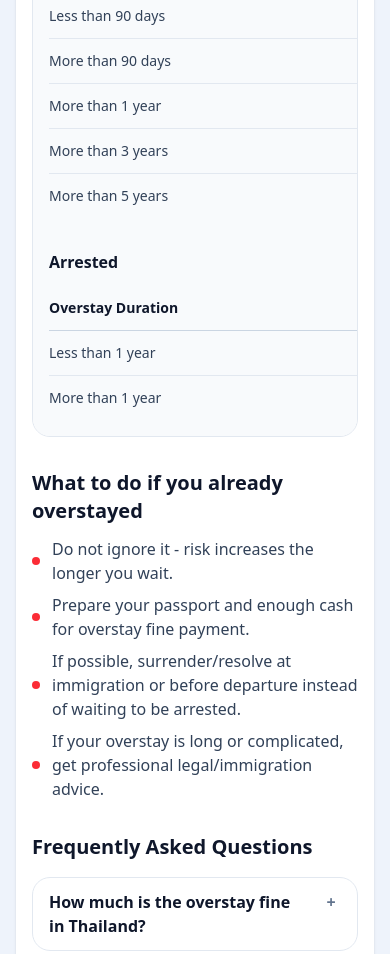
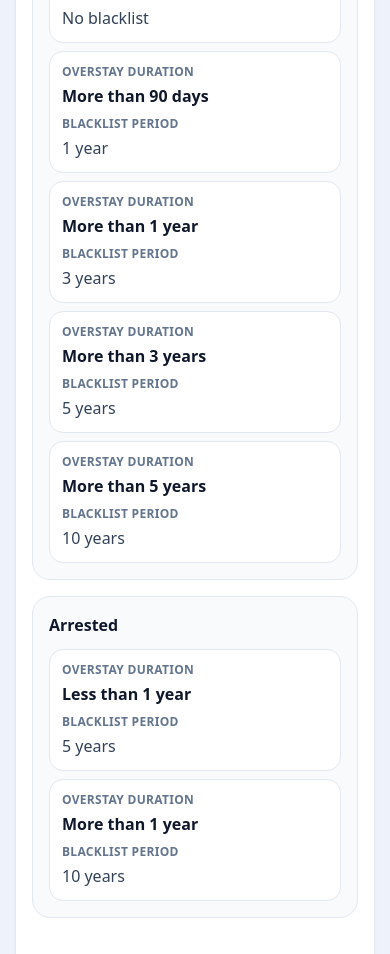
Before and after one commit to richardwskinner/thai-visa-checklist, a Next.js app: page /guides/overstay-thailand in a window 390 px wide. Shown: the part 1020-1974 px from the top of the page. Built offline with nearby package versions, Linux system fonts and the light colour scheme.

Commit message:
blacklist mobile fix

```diff
--- a/app/guides/overstay-thailand/page.tsx
+++ b/app/guides/overstay-thailand/page.tsx
@@ -100,10 +100,54 @@ export default function OverstayThailandGuidePage() {
               <section>
                 <h2 className="text-xl font-extrabold text-slate-900">Blacklist rules (official notice table)</h2>
 
-                <p className="mt-2 text-sm text-slate-600 sm:hidden">
-                  Swipe left/right to view the full table on mobile.
-                </p>
-                <div className="mt-4 overflow-x-auto rounded-2xl border border-slate-200 bg-slate-50 p-4 sm:p-5">
+                <div className="mt-4 space-y-4 sm:hidden">
+                  <div className="rounded-2xl border border-slate-200 bg-slate-50 p-4">
+                    <div className="text-base font-bold text-slate-900">Voluntary Surrender</div>
+                    <div className="mt-3 space-y-2">
+                      {[
+                        ["Less than 90 days", "No blacklist"],
+                        ["More than 90 days", "1 year"],
+                        ["More than 1 year", "3 years"],
+                        ["More than 3 years", "5 years"],
+                        ["More than 5 years", "10 years"],
+                      ].map(([duration, blacklist]) => (
+                        <div key={duration} className="rounded-xl border border-slate-200 bg-white p-3">
+                          <div className="text-xs font-semibold uppercase tracking-wide text-slate-500">
+                            Overstay Duration
+                          </div>
+                          <div className="mt-1 font-semibold text-slate-900">{duration}</div>
+                          <div className="mt-2 text-xs font-semibold uppercase tracking-wide text-slate-500">
+                            Blacklist Period
+                          </div>
+                          <div className="mt-1 text-slate-700">{blacklist}</div>
+                        </div>
+                      ))}
+                    </div>
+                  </div>
+
+                  <div className="rounded-2xl border border-slate-200 bg-slate-50 p-4">
+                    <div className="text-base font-bold text-slate-900">Arrested</div>
+                    <div className="mt-3 space-y-2">
+                      {[
+                        ["Less than 1 year", "5 years"],
+                        ["More than 1 year", "10 years"],
+                      ].map(([duration, blacklist]) => (
+                        <div key={duration} className="rounded-xl border border-slate-200 bg-white p-3">
+                          <div className="text-xs font-semibold uppercase tracking-wide text-slate-500">
+                            Overstay Duration
+                          </div>
+                          <div className="mt-1 font-semibold text-slate-900">{duration}</div>
+                          <div className="mt-2 text-xs font-semibold uppercase tracking-wide text-slate-500">
+                            Blacklist Period
+                          </div>
+                          <div className="mt-1 text-slate-700">{blacklist}</div>
+                        </div>
+                      ))}
+                    </div>
+                  </div>
+                </div>
+
+                <div className="mt-4 hidden overflow-x-auto rounded-2xl border border-slate-200 bg-slate-50 p-4 sm:block sm:p-5">
                   <div className="text-base font-bold text-slate-900">Voluntary Surrender</div>
                   <table className="mt-3 w-full min-w-[620px] border-collapse text-left text-sm">
                     <thead className="text-slate-900">
--- a/app/page.tsx
+++ b/app/page.tsx
@@ -34,7 +34,7 @@ export default function HomePage() {
             <section className="mt-8">
               <div className="rounded-2xl border border-slate-200 bg-slate-50/70 p-4">
                 <div className="text-center text-sm font-bold text-slate-800">Official Government Resources</div>
-                <div className="mt-4 grid gap-3 text-sm sm:grid-cols-2">
+                <div className="mt-4 grid gap-3 text-sm sm:grid-cols-2 lg:grid-cols-3">
                   <a
                     href="https://www.immigration.go.th/"
                     target="_blank"
```
